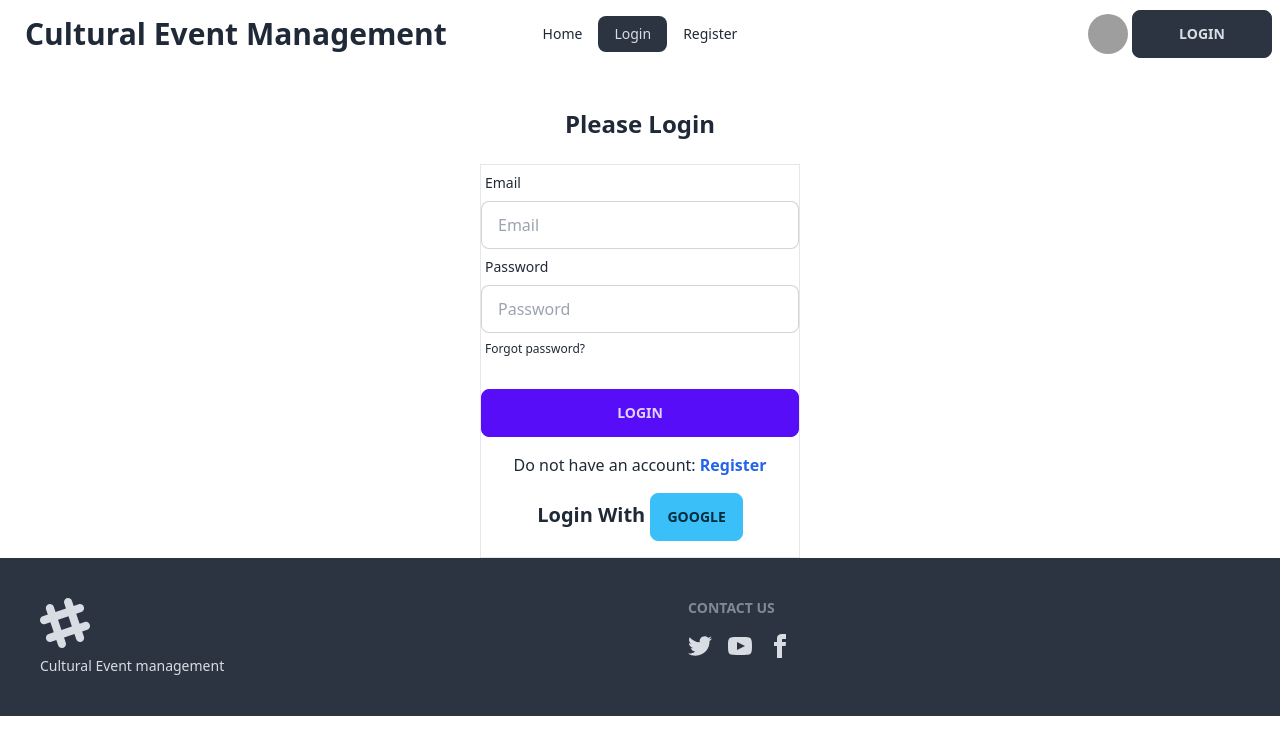
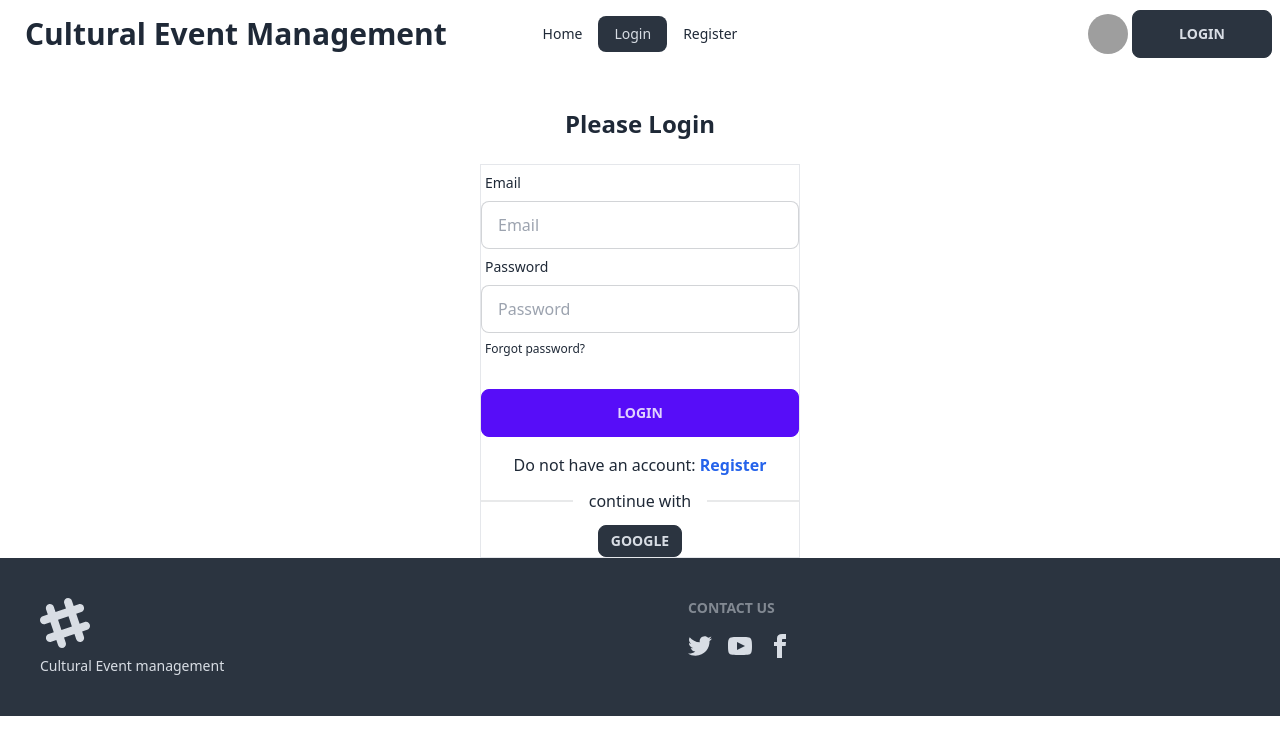
Before and after one commit to msahrana/cultural-event-management, a React (Vite) app: page /login in a window 1280 px wide. Shown: the top 754 px of the page. Built offline with nearby package versions, Linux system fonts and the light colour scheme; no server answers; grey boxes are pictures that could not be loaded.

Commit message:
social section is updated

```diff
--- a/package.json
+++ b/package.json
@@ -13,7 +13,9 @@
     "firebase": "^10.4.0",
     "react": "^18.2.0",
     "react-dom": "^18.2.0",
-    "react-router-dom": "^6.16.0"
+    "react-hot-toast": "^2.4.1",
+    "react-router-dom": "^6.16.0",
+    "sweetalert": "^2.1.2"
   },
   "devDependencies": {
     "@types/react": "^18.2.15",
--- a/src/Feature/FeaturePart2.jsx
+++ b/src/Feature/FeaturePart2.jsx
@@ -10,7 +10,7 @@ const FeaturePart2 = () => {
                     <img src="/nobanno utshob-0.jpg" className="-mt-20 -ml-10 max-w-sm rounded-lg shadow-2xl" />
                 </div>
                 <div className="w-1/2">
-                    <h1 className="text-5xl font-bold text-green-600">Nobanno Utshob!!!</h1>
+                    <h1 className="text-5xl font-bold text-yellow-400">Nobanno Utshob!!!</h1>
                     <h1 className="text-4xl font-bold">Nobanno Utshob!</h1>
                     <p className="py-6 text-justify">Utshob which means festival makes the phrase
                     Nobanno Utshob a festival or celebration of <br />
--- a/src/Layout/MainLayout.jsx
+++ b/src/Layout/MainLayout.jsx
@@ -1,6 +1,7 @@
 import { Outlet } from "react-router-dom";
 import Header from "../Components/Header/Header";
 import Footer from "../Components/Footer/Footer";
+import { Toaster } from "react-hot-toast";
 
 
 const MainLayout = () => {
@@ -9,6 +10,7 @@ const MainLayout = () => {
             <Header></Header>
             <Outlet></Outlet>
             <Footer></Footer>
+            <Toaster/>
         </div>
     );
 };
--- a/src/Pages/Login.jsx
+++ b/src/Pages/Login.jsx
@@ -1,6 +1,7 @@
 import { useContext } from "react";
 import { Link, useLocation, useNavigate } from "react-router-dom";
 import { AuthContext } from "../Provider/AuthProvider";
+import SocialLogin from "./SocialLogin";
 
 
 const Login = () => {
@@ -8,6 +9,8 @@ const Login = () => {
     const location = useLocation()
     const navigate = useNavigate()
     console.log('located in login page',location)
+
+
 
     const handleLogin = e =>{
         e.preventDefault()
@@ -48,11 +51,8 @@ const Login = () => {
                         <button type="submit" className="btn btn-primary w-full">Login</button>
                     </div>
                     <p className="text-center mt-4 mb-4">Do not have an account: <Link className="text-blue-600 font-bold" to='/register'>Register</Link></p>
-                    <div className="text-center mt-4 mb-4">
-                        <h2 className="text-xl font-semibold">Login With <button className="btn btn-info">Google</button> </h2>
-                    </div>
+                    <SocialLogin></SocialLogin>
                 </form>
-
             </div>
     );
 };
--- a/src/Pages/Register.jsx
+++ b/src/Pages/Register.jsx
@@ -1,6 +1,10 @@
 import { useContext } from "react";
 import { Link } from "react-router-dom";
 import { AuthContext } from "../Provider/AuthProvider";
+import swal from 'sweetalert';
+import toast from "react-hot-toast";
+import SocialLogin from "./SocialLogin";
+
 
 
 const Register = () => {
@@ -13,6 +17,13 @@ const Register = () => {
         const email = e.target.email.value
         const password = e.target.password.value
         console.log(name, email, password)
+
+        if (!/^(?=.*[a-z])(?=.*[A-Z])(?=.*\d)[a-zA-Z\d]{8,}$/.test(password)) {
+            toast.error('Minimum 8 characters, at least 1 uppercase letter, 1 lowercase letter & 1 number:')
+            return;
+        }else{
+            swal("Good job!", "You clicked the button!", "success");
+        }
 
         createUser(email, password)
         .then(result =>{
@@ -49,6 +60,7 @@ const Register = () => {
                     <button type="submit" className="btn btn-primary w-full">Sign Up</button>
                 </div>
                 <p className="text-center mt-4 mb-4">Already have an account: <Link className="text-blue-600 font-bold" to='/login'>Login</Link></p>
+                <SocialLogin></SocialLogin>
             </form>
         </div>
     );
--- /dev/null
+++ b/src/Pages/SocialLogin.jsx
@@ -0,0 +1,36 @@
+/* eslint-disable no-unused-vars */
+import { useContext } from "react";
+import { AuthContext } from "../Provider/AuthProvider";
+import { useNavigate } from "react-router-dom";
+import toast from "react-hot-toast";
+
+
+const SocialLogin = () => {
+    const navigate = useNavigate()
+    const { googleLogin} = useContext(AuthContext)
+
+    const handleSocialLogin = (media) => {
+        media()
+            .then(res => {
+                toast.success('User logged in successfully');
+                navigate('/')
+            })
+            .catch(error => {
+                toast.error(error.message)
+            })
+    }
+
+
+    return (
+                <>
+            <div className="divider">continue with</div>
+            <div className="flex justify-around">
+                <button
+                    onClick={() => handleSocialLogin(googleLogin)}
+                    className="btn btn-neutral btn-sm">Google</button>
+            </div>
+        </>
+    );
+};
+
+export default SocialLogin;
--- a/src/Provider/AuthProvider.jsx
+++ b/src/Provider/AuthProvider.jsx
@@ -1,7 +1,11 @@
 import PropTypes from 'prop-types';
 import { createContext, useEffect, useState } from "react";
-import { createUserWithEmailAndPassword, getAuth, onAuthStateChanged, signInWithEmailAndPassword, signOut } from "firebase/auth";
+import { createUserWithEmailAndPassword, getAuth, onAuthStateChanged, signInWithEmailAndPassword, signInWithPopup, signOut } from "firebase/auth";
 import app from "../firebaseConfig";
+import { GoogleAuthProvider } from "firebase/auth";
+
+
+const googleProvider = new GoogleAuthProvider();
 
     export const AuthContext = createContext(null)
     const auth = getAuth(app);
@@ -9,6 +13,11 @@ import app from "../firebaseConfig";
 const AuthProvider = ({children}) => {
     const [user, setUser] = useState(null)
     const [loading, setLoading] = useState(true)
+
+    const googleLogin = () =>{
+        setLoading(true)
+        return signInWithPopup(auth, googleProvider)
+    }
 
     const createUser = (email, password) =>{
         setLoading(true)
@@ -42,7 +51,9 @@ const AuthProvider = ({children}) => {
         createUser,
         signIn,
         logOut,
-        loading
+        googleLogin,
+        loading,
+        googleProvider
     }
 
     return (
```
Also changed, not shown: 1 other file (tests, documents, lock files or other folders).
